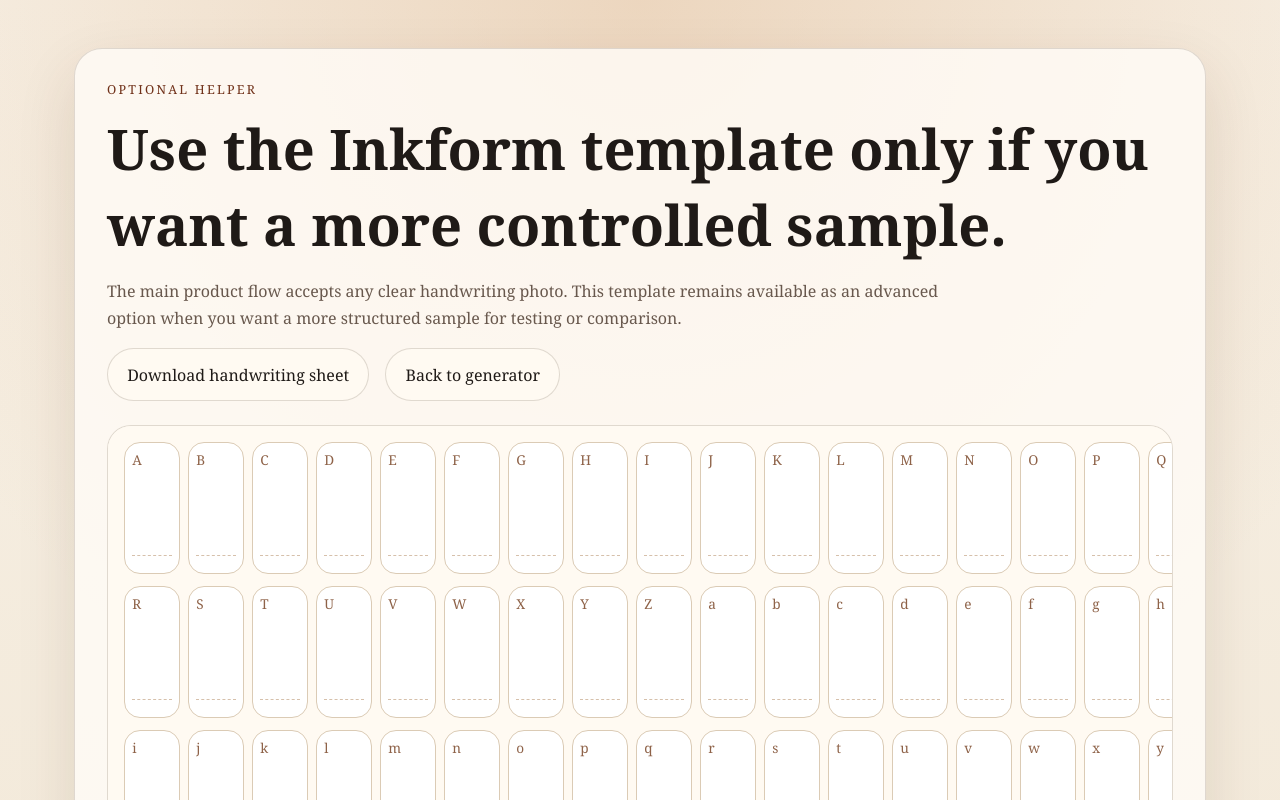
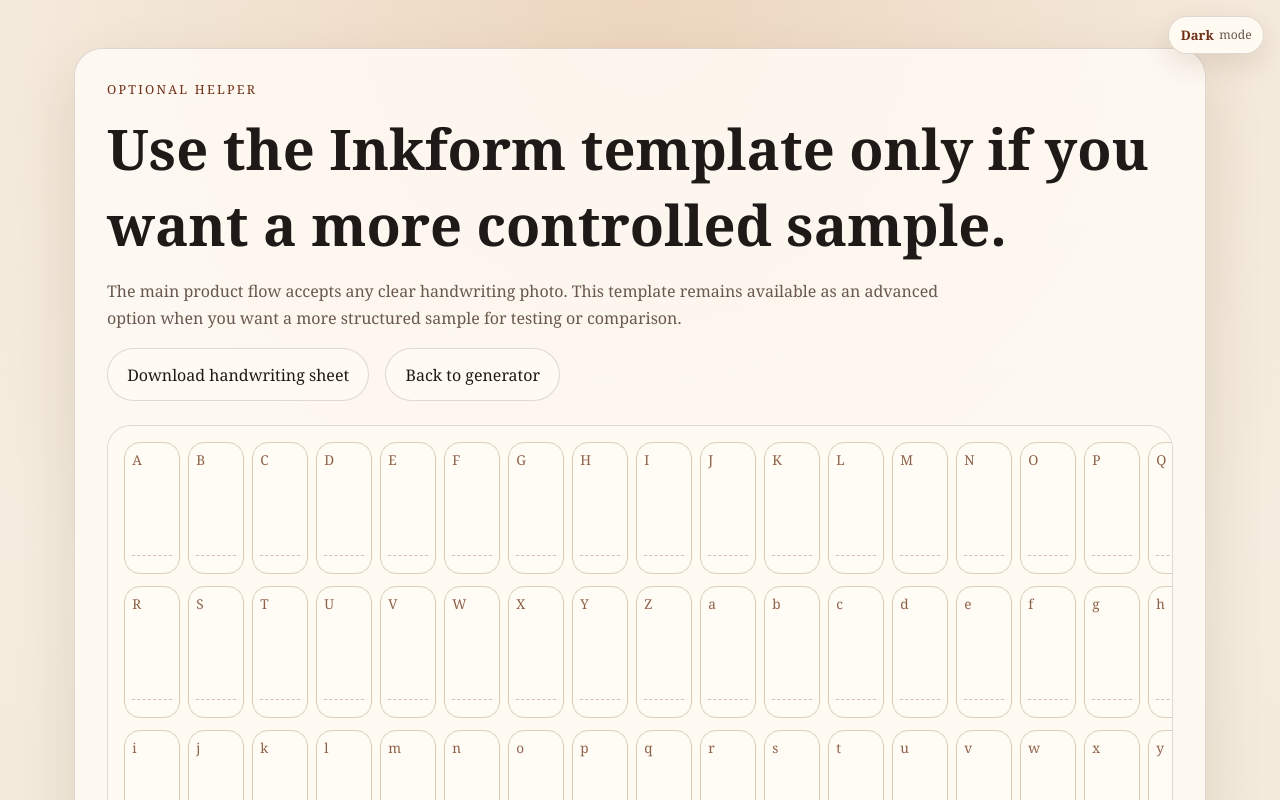
Before and after one commit to branchwag/inkform, a Next.js app in the folder frontend/: page /template in a window 1280 px wide. Shown: the top 800 px of the page. Built offline with nearby package versions, Linux system fonts and the light colour scheme.

Commit message:
Add persistent dark mode toggle

```diff
--- a/frontend/src/app/globals.css
+++ b/frontend/src/app/globals.css
@@ -9,6 +9,37 @@
   --accent-soft: #ddb189;
   --muted: #68584d;
   --shadow: rgba(72, 40, 18, 0.12);
+  --page-top: rgba(223, 183, 144, 0.45);
+  --page-start: #f7f0e5;
+  --page-end: #efe3cf;
+  --preview-background: #f7efe3;
+  --danger: #932f1a;
+  --notice: #8a5b2d;
+  --template-border: #dbcbb5;
+  --template-label: #8e6248;
+  --template-guide: #d6c0ab;
+}
+
+:root[data-theme="dark"] {
+  --background: #171311;
+  --foreground: #f7eadc;
+  --surface: rgba(39, 31, 27, 0.9);
+  --surface-strong: #2a211d;
+  --border: rgba(244, 216, 188, 0.18);
+  --accent: #d87442;
+  --accent-deep: #f2ad81;
+  --accent-soft: #7c422d;
+  --muted: #cbb8a8;
+  --shadow: rgba(0, 0, 0, 0.38);
+  --page-top: rgba(134, 62, 34, 0.45);
+  --page-start: #1d1714;
+  --page-end: #100d0b;
+  --preview-background: #201814;
+  --danger: #ffad91;
+  --notice: #f5c083;
+  --template-border: #6a5141;
+  --template-label: #efb18a;
+  --template-guide: #745746;
 }
 
 * {
@@ -23,8 +54,8 @@
   margin: 0;
   min-height: 100vh;
   background:
-    radial-gradient(circle at top, rgba(223, 183, 144, 0.45), transparent 42%),
-    linear-gradient(180deg, #f7f0e5 0%, #efe3cf 100%);
+    radial-gradient(circle at top, var(--page-top), transparent 42%),
+    linear-gradient(180deg, var(--page-start) 0%, var(--page-end) 100%);
   color: var(--foreground);
   font-family: Georgia, "Times New Roman", serif;
 }
@@ -39,3 +70,58 @@
 textarea {
   font: inherit;
 }
+
+input,
+textarea {
+  color: var(--foreground);
+}
+
+input::placeholder,
+textarea::placeholder {
+  color: var(--muted);
+  opacity: 0.8;
+}
+
+.theme-toggle {
+  position: fixed;
+  z-index: 20;
+  top: 1rem;
+  right: 1rem;
+  display: inline-flex;
+  align-items: center;
+  gap: 0.35rem;
+  padding: 0.55rem 0.7rem;
+  border: 1px solid var(--border);
+  border-radius: 999px;
+  background: var(--surface-strong);
+  box-shadow: 0 10px 28px var(--shadow);
+  color: var(--foreground);
+  cursor: pointer;
+}
+
+.theme-toggle:hover {
+  border-color: var(--accent);
+}
+
+.theme-toggle:focus-visible {
+  outline: 3px solid var(--accent-soft);
+  outline-offset: 3px;
+}
+
+.theme-toggle__mark {
+  color: var(--accent-deep);
+  font-size: 0.82rem;
+  font-weight: 700;
+}
+
+.theme-toggle__label {
+  color: var(--muted);
+  font-size: 0.76rem;
+}
+
+@media (max-width: 640px) {
+  .theme-toggle {
+    top: 0.7rem;
+    right: 0.7rem;
+  }
+}
--- a/frontend/src/app/layout.tsx
+++ b/frontend/src/app/layout.tsx
@@ -1,4 +1,5 @@
 import type { Metadata } from "next";
+import { ThemeToggle } from "../components/theme-toggle";
 import "./globals.css";
 
 export const metadata: Metadata = {
@@ -6,14 +7,30 @@
   description: "Turn guided handwriting samples into a personal digital font."
 };
 
+const themeBootstrap = `
+try {
+  const storedTheme = localStorage.getItem("inkform-theme");
+  const theme = storedTheme === "dark" || storedTheme === "light"
+    ? storedTheme
+    : matchMedia("(prefers-color-scheme: dark)").matches ? "dark" : "light";
+  document.documentElement.dataset.theme = theme;
+} catch {}
+`;
+
 type RootLayoutProps = Readonly<{
   children: React.ReactNode;
 }>;
 
 export default function RootLayout({ children }: RootLayoutProps) {
   return (
-    <html lang="en">
-      <body>{children}</body>
+    <html lang="en" suppressHydrationWarning>
+      <head>
+        <script dangerouslySetInnerHTML={{ __html: themeBootstrap }} />
+      </head>
+      <body>
+        <ThemeToggle />
+        {children}
+      </body>
     </html>
   );
 }
--- a/frontend/src/app/template/page.tsx
+++ b/frontend/src/app/template/page.tsx
@@ -54,7 +54,7 @@
           style={{
             display: "grid",
             gap: "0.75rem",
-            background: "#fffaf2",
+            background: "var(--surface-strong)",
             border: "1px solid var(--border)",
             borderRadius: "24px",
             padding: "1rem",
@@ -77,20 +77,20 @@
                   style={{
                     height: "132px",
                     borderRadius: "16px",
-                    border: "1px solid #dbcbb5",
-                    background: "white",
+                    border: "1px solid var(--template-border)",
+                    background: "var(--surface)",
                     padding: "0.45rem",
                     display: "flex",
                     flexDirection: "column",
                     justifyContent: "space-between"
                   }}
                 >
-                  <span style={{ color: "#8e6248", fontSize: "0.85rem" }}>
+                  <span style={{ color: "var(--template-label)", fontSize: "0.85rem" }}>
                     {glyph === " " ? "space" : glyph}
                   </span>
                   <div
                     style={{
-                      borderBottom: "1px dashed #d6c0ab",
+                      borderBottom: "1px dashed var(--template-guide)",
                       marginBottom: "0.65rem"
                     }}
                   />
--- /dev/null
+++ b/frontend/src/components/theme-toggle.tsx
@@ -0,0 +1,61 @@
+"use client";
+
+import { useSyncExternalStore } from "react";
+
+type Theme = "light" | "dark";
+
+const storageKey = "inkform-theme";
+
+function preferredTheme(): Theme {
+  const storedTheme = window.localStorage.getItem(storageKey);
+  if (storedTheme === "light" || storedTheme === "dark") {
+    return storedTheme;
+  }
+
+  return window.matchMedia("(prefers-color-scheme: dark)").matches ? "dark" : "light";
+}
+
+function currentTheme(): Theme {
+  const activeTheme = document.documentElement.dataset.theme;
+  return activeTheme === "dark" || activeTheme === "light" ? activeTheme : preferredTheme();
+}
+
+function subscribeToThemeChanges(onStoreChange: () => void): () => void {
+  const mediaQuery = window.matchMedia("(prefers-color-scheme: dark)");
+  window.addEventListener("inkform-theme-change", onStoreChange);
+  window.addEventListener("storage", onStoreChange);
+  mediaQuery.addEventListener("change", onStoreChange);
+
+  return () => {
+    window.removeEventListener("inkform-theme-change", onStoreChange);
+    window.removeEventListener("storage", onStoreChange);
+    mediaQuery.removeEventListener("change", onStoreChange);
+  };
+}
+
+function applyTheme(theme: Theme) {
+  document.documentElement.dataset.theme = theme;
+  window.localStorage.setItem(storageKey, theme);
+  window.dispatchEvent(new Event("inkform-theme-change"));
+}
+
+export function ThemeToggle() {
+  const theme = useSyncExternalStore(subscribeToThemeChanges, currentTheme, () => "light");
+
+  const nextTheme = theme === "dark" ? "light" : "dark";
+
+  return (
+    <button
+      className="theme-toggle"
+      type="button"
+      onClick={() => applyTheme(nextTheme)}
+      aria-label={`Switch to ${nextTheme} mode`}
+      aria-pressed={theme === "dark"}
+    >
+      <span aria-hidden="true" className="theme-toggle__mark">
+        {theme === "dark" ? "Light" : "Dark"}
+      </span>
+      <span className="theme-toggle__label">mode</span>
+    </button>
+  );
+}
```
Also changed, not shown: frontend/src/components/generator-workbench.tsx (+4 -4 lines).
